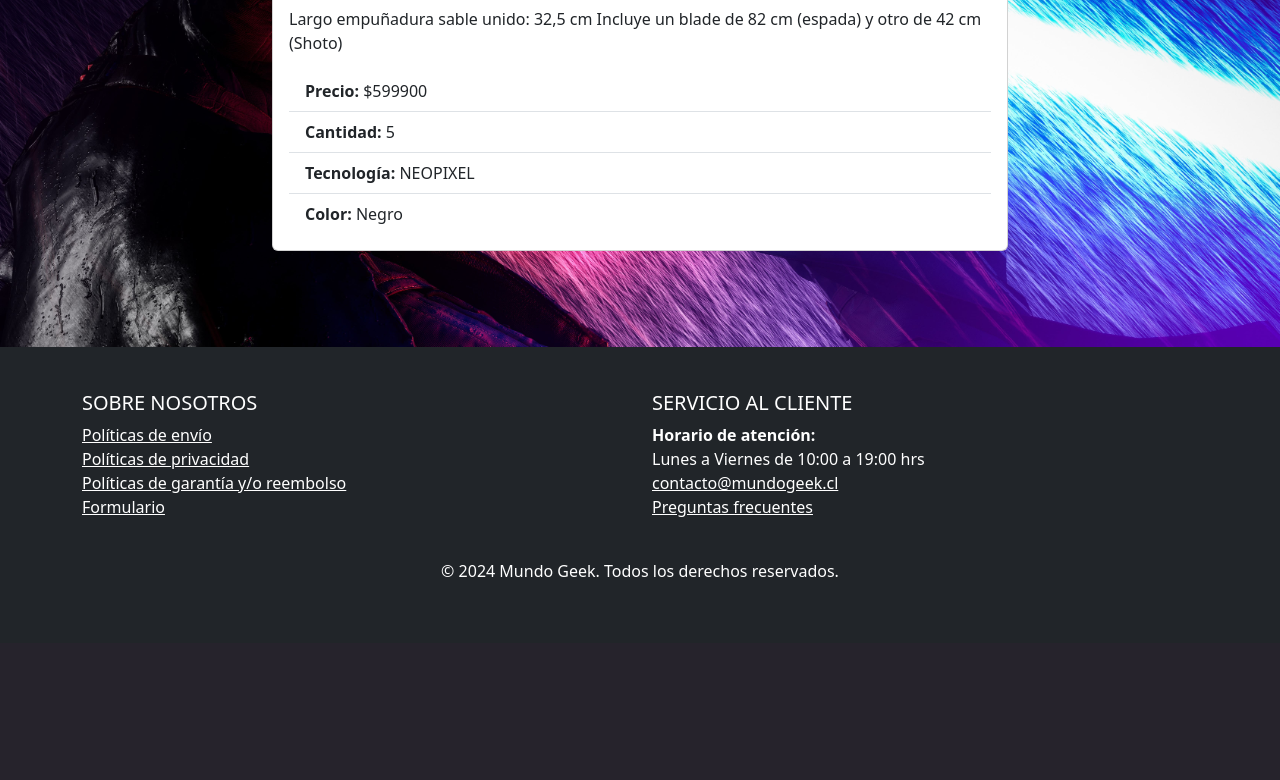
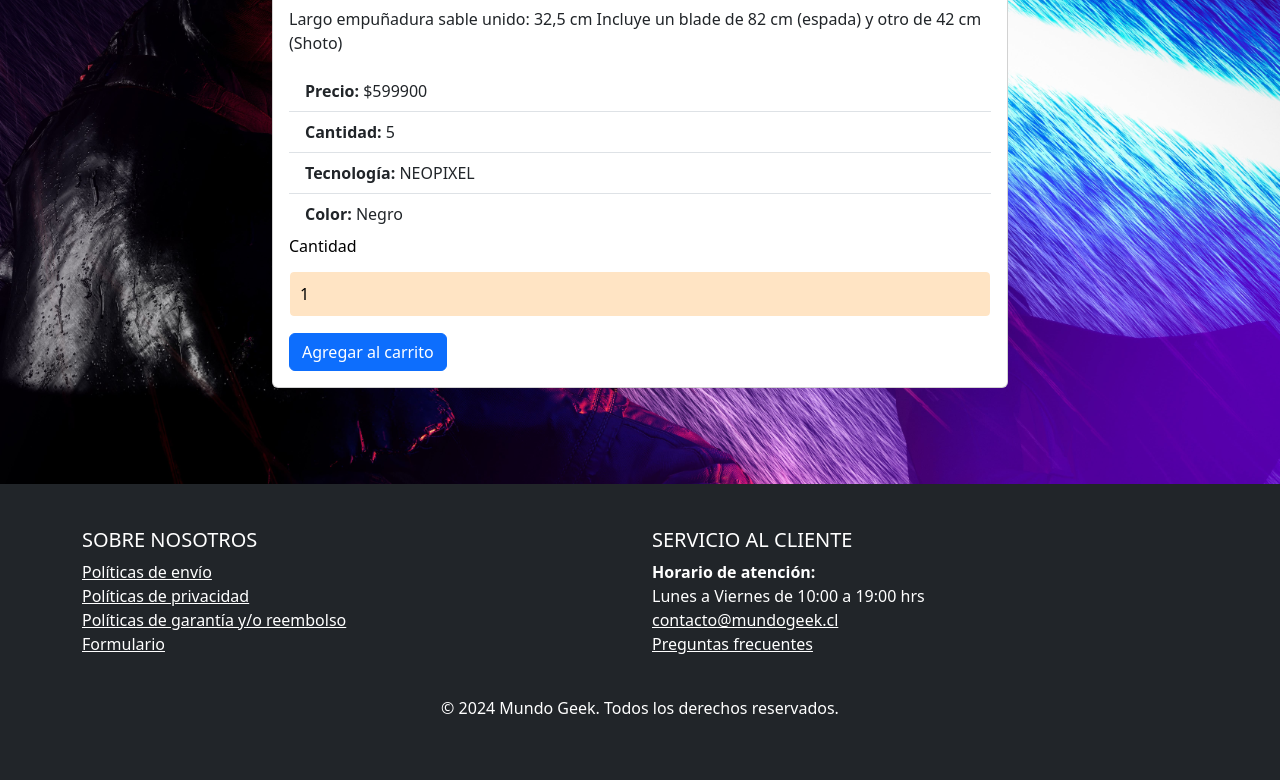
Before and after one commit to AChamorro93/mundogeek, a Django app: page /producto/1/ in a window 1280 px wide. Shown: the part 921-1701 px from the top of the page. Before the commit the page ends 1498 px from the top, so only its background shows below. Run offline with Django 5.2, Linux system fonts and the light colour scheme; data comes from the database, SQL or seed files in the repository; both versions use the stored data as it was after the commit; tables that the repository leaves empty hold one stand-in row (values such as "Sample post").

Commit message:
se creo el carrito funciona el agregar y eliminar

```diff
--- /dev/null
+++ b/geek/middlewares.py
@@ -0,0 +1,9 @@
+# geek/middlewares.py
+from django.utils.deprecation import MiddlewareMixin
+
+class CartInitializationMiddleware(MiddlewareMixin):
+    def process_request(self, request):
+        # Verificar si el carrito ya existe en la sesión, si no, inicializarlo
+        if "carrito" not in request.session:
+            request.session["carrito"] = {}
+            request.session.modified = True  # Asegura que la sesión se marque como modificada
--- a/geek/templates/producto_detalle.html
+++ b/geek/templates/producto_detalle.html
@@ -4,13 +4,11 @@
 {% block title %}Mundo Geek{% endblock %}
 
 {% block content %}
-<!-- producto_detail.html -->
 <section class="container my-5">
     <div class="row justify-content-center">
         <div class="col-md-8">
             <div class="card">
 
-                <!-- Carrusel de imágenes del producto -->
                 <div id="carouselProducto" class="carousel slide" data-bs-ride="carousel">
                     <div class="carousel-inner">
                         {% for imagen in producto.imagenes.all %}
@@ -29,7 +27,6 @@
                     </button>
                 </div>
 
-                <!-- Información del producto -->
                 <div class="card-body">
                     <h2 class="card-title">{{ producto.name }}</h2>
                     <p class="card-text">{{ producto.descrip }}</p>
@@ -40,6 +37,16 @@
                         <li class="list-group-item"><strong>Tecnología:</strong> {{ producto.tecnologia }}</li>
                         <li class="list-group-item"><strong>Color:</strong> {{ producto.color }}</li>
                     </ul>
+
+                    <!-- Este es un form en el que permite crear este objecto "carrito" -->
+                    <form method="post" action="{% url 'agregar_al_carrito' producto.id %}">
+                        {% csrf_token %}
+                        <div class="mb-3">
+                            <label for="cantidad" class="form-label" style="color: black;">Cantidad</label>
+                            <input type="number" class="form-control" id="cantidad" name="cantidad" value="1" min="1" max="{{ producto.cantidad }}" style="background-color: bisque; color: black;">
+                        </div>
+                        <button type="submit" class="btn btn-primary">Agregar al carrito</button>
+                    </form>
                 </div>
             </div>
         </div>
@@ -49,4 +56,5 @@
 
 
 
+
 {% endblock %}
--- a/geek/templates/proform.html
+++ b/geek/templates/proform.html
@@ -12,7 +12,6 @@
         <form method="post" enctype="multipart/form-data">
             {% csrf_token %}
 
-            <!-- Campos del Formulario -->
             <div class="form-group">
                 <label>{{ form.name.label }}</label>
                 {{ form.name }}
@@ -26,31 +25,26 @@
                 {{ form.cantidad }}
             </div>
 
-            <!-- Tecnología (Radio Buttons) -->
             <div class="form-group">
                 <label>Tecnología</label><br>
                 {{ form.tecnologia }}
             </div>
 
-            <!-- Descripción -->
             <div class="form-group">
                 <label>{{ form.descrip.label }}</label>
                 {{ form.descrip }}
             </div>
 
-            <!-- Color (Radio Buttons) -->
             <div class="form-group">
                 <label>Color</label><br>
                 {{ form.color }}
             </div>
 
-            <!-- Fotos -->
             <div class="form-group">
                 <label>{{ form.fotos.label }}</label>
                 {{ form.fotos }}
             </div>
 
-            <!-- Botón de Enviar -->
             <div class="form-group">
                 <button type="submit" class="submit-btn">Agregar Producto</button>
             </div>
--- a/geek/views.py
+++ b/geek/views.py
@@ -1,5 +1,5 @@
 from django.contrib import messages
-from django.shortcuts import render, redirect
+from django.shortcuts import render, redirect, get_object_or_404
 from django.views.generic.edit import CreateView
 from django.views.generic import ListView, DetailView
 from .models import Usuario, Producto
@@ -27,44 +27,95 @@ class ProductoCreateView(CreateView):
 
 class ProductoListView(ListView):
     model = Producto
-    template_name = 'pronue.html'  # Aquí se especifica el nombre del template que usarás
+    template_name = 'pronue.html'
     context_object_name = 'productos'  # Se usará 'productos' en el template para acceder a la lista
 
     def get_context_data(self, **kwargs):
-        # Llamamos al método del padre para obtener el contexto base
         context = super().get_context_data(**kwargs)
         return context
 
 class ProductoDetailView(DetailView):
     model = Producto
-    template_name = 'producto_detalle.html'  # Asegúrate de tener este template creado
+    template_name = 'producto_detalle.html'
 
     def get_context_data(self, **kwargs):
         context = super().get_context_data(**kwargs)
-        # Agregar las imágenes relacionadas al contexto
-        context['imagenes'] = self.object.imagenes.all()  # `imagenes` es el related_name en el modelo
+        context['imagenes'] = self.object.imagenes.all()
+        context['form'] = ProductoForm()
         return context
+
+def agregar_al_carrito(request, producto_id):
+    producto = Producto.objects.get(id=producto_id)
+
+    # Recuperar la cantidad desde el formulario, o usar 1 por defecto
+    cantidad = int(request.POST.get('cantidad', 1))  # Si no se pasa cantidad, usar 1 como valor predeterminado
+
+    # Obtener el carrito desde la sesión
+    carrito = request.session.get('carrito', {})
+
+    # Verificar si el producto ya está en el carrito
+    if producto.id in carrito:
+        # Si el producto ya está en el carrito, sumamos la cantidad
+        carrito[producto.id]['cantidad'] += cantidad
+    else:
+        #se crea el diccionario que contiene la informacion para mostrarla en el carrito
+        carrito[producto.id] = {
+            'nombre': producto.name,
+            'precio': producto.precio,
+            'cantidad': cantidad,
+            'subtotal': producto.precio * cantidad  #subtotal
+        }
+
+    # Actualizar el subtotal después de incrementar la cantidad
+    carrito[producto.id]['subtotal'] = carrito[producto.id]['precio'] * carrito[producto.id]['cantidad']
+
+    request.session['carrito'] = carrito
+    request.session.modified = True  # Marcar la sesión como modificada
+
+    return redirect('carrito')
+
+
+
+
+
+def ver_carrito(request):
+    # Obtener el carrito desde la sesión
+    carrito = request.session.get('carrito', {})
+
+    # Calcular el total sumando los subtotales
+    total = sum(producto['subtotal'] for producto in carrito.values())
+
+    return render(request, 'carrito.html', {'carrito': carrito, 'total': total})
+
+
+
+
+
+
+
+def vaciar_carrito(request):
+    if 'carrito' in request.session:
+        del request.session['carrito']
+    return redirect('carrito')
+
 
 def base_view(request):
     return render(request, 'base.html')
 
 def menuini(request):
-    # Eliminar la verificación de si el usuario está logueado
     usuario = None  # Aquí puedes dejar esto vacío o colocar una condición para verificar si el usuario está logueado.
 
     if 'usuario_id' in request.session:
         usuario_id = request.session['usuario_id']
         usuario = Usuario.objects.get(id=usuario_id)
 
-    # Pasar el nombre de usuario al template solo si está logueado
     return render(request, 'menuini.html', {'usuario': usuario})
 
 
 def accesorios(request):
     return render(request, 'accesorios.html')
 
-def carrito(request):
-    return render(request, 'carrito.html')
+
 
 def inisesion(request):
     if request.method =='POST':
--- a/mundogeek/urls.py
+++ b/mundogeek/urls.py
@@ -14,14 +14,17 @@ urlpatterns = [
     path('menuini/',views.menuini, name='menuini'),
 
     path('accesorios/', views.accesorios, name='accesorios'),
-    path('carrito/', views.carrito, name='carrito'),
+    path('carrito/', views.ver_carrito, name='carrito'),
 
     path('inisesion/', views.inisesion, name='inisesion'),
     path('registro/', views.UsuarioCreateView.as_view(), name='registro'),
     path('proform/', views.ProductoCreateView.as_view(), name='proform'),
     path('producto/<int:pk>/', views.ProductoDetailView.as_view(), name='producto_detalle'),
+    path('producto/<int:producto_id>/agregar/', views.agregar_al_carrito, name='agregar_al_carrito'),
+    path('productos/', views.ProductoListView.as_view(), name='pronue'),
 
-    path('productos/', views.ProductoListView.as_view(), name='pronue'),
+    path('vaciar_carrito/', views.vaciar_carrito, name='vaciar_carrito'),
+
 
 
     path('lightper/', views.lightper, name='lightper'),
```
Also changed, not shown: geek/templates/carrito.html (+38 -2 lines), mundogeek/settings.py (+6 -1 lines), db.sqlite3.
